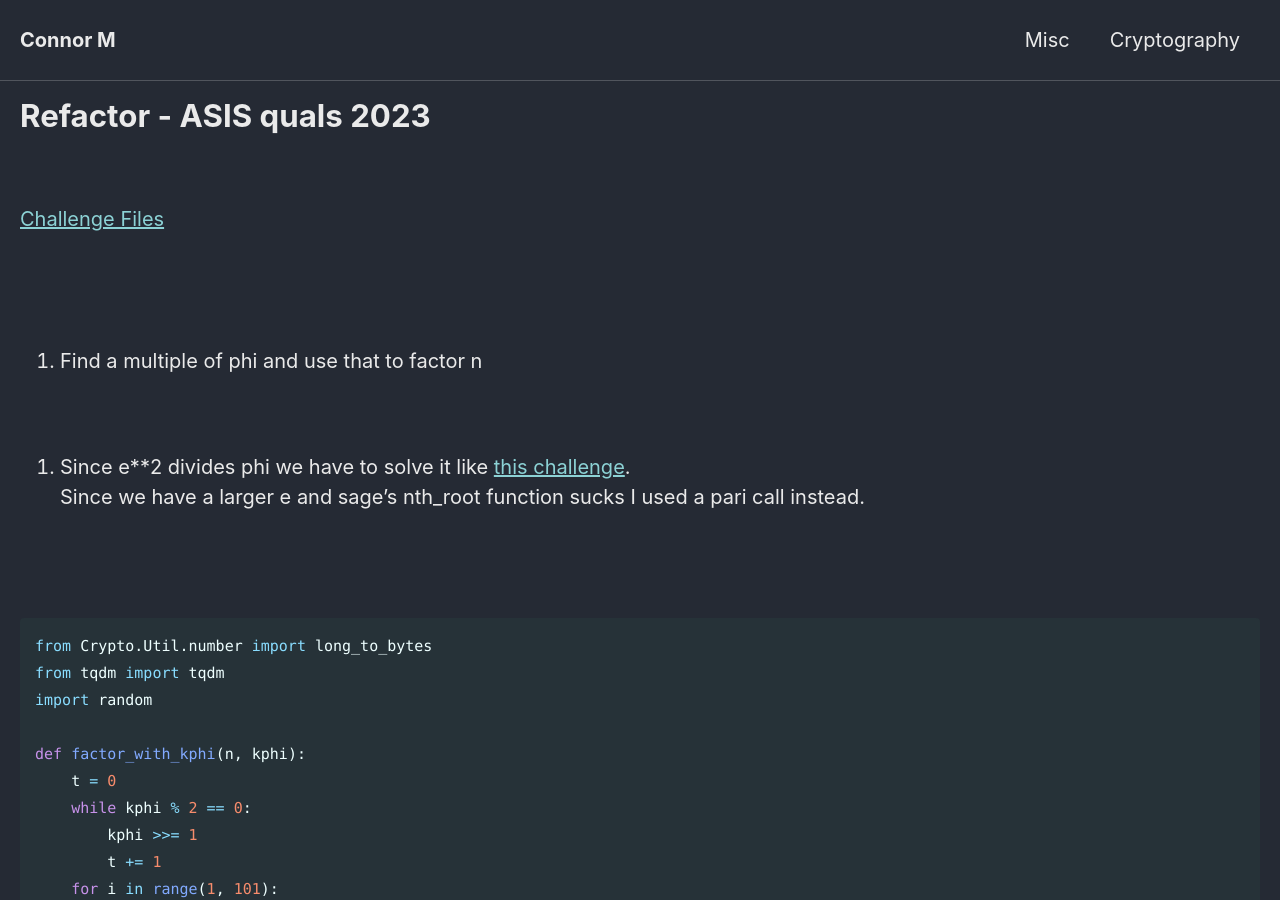
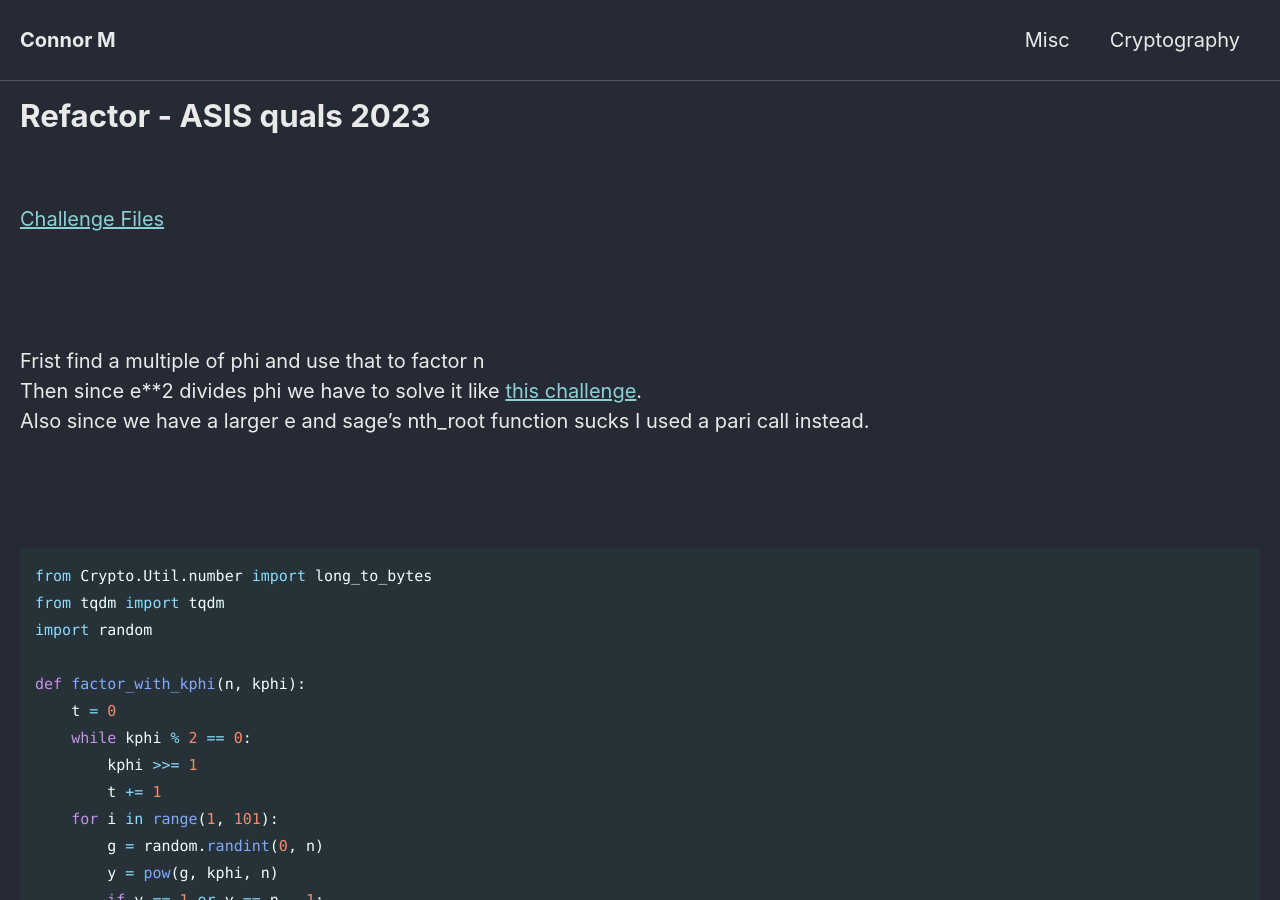
Before and after one commit to Connor-McCartney/Connor-McCartney.github.io, a Jekyll site: the page built from _pages/cryptography/rsa/Refactor-ASIS-quals-2023.md, in a window 1280 px wide and 900 px high. Built offline with Jekyll 4.4.1, drawn with Linux system fonts in a browser that asks for light colours; cached includes are drawn as plain includes.

Commit message:
Update Refactor-ASIS-quals-2023.md

```diff
--- a/_pages/cryptography/rsa/Refactor-ASIS-quals-2023.md
+++ b/_pages/cryptography/rsa/Refactor-ASIS-quals-2023.md
@@ -10,13 +10,11 @@ title: Refactor - ASIS quals 2023
 <br>
 <br>
 
-1. Find a multiple of phi and use that to factor n
-
+Frist find a multiple of phi and use that to factor n
 <br>
-
-2. Since e**2 divides phi we have to solve it like [this challenge](https://hackmd.io/fmdfFQ2iS6yoVpbR3KCiqQ?view#cryptobaby-rsa).
+Then since e**2 divides phi we have to solve it like [this challenge](https://hackmd.io/fmdfFQ2iS6yoVpbR3KCiqQ?view#cryptobaby-rsa).
 <br>
-Since we have a larger e and sage's nth_root function sucks I used a pari call instead.
+Also since we have a larger e and sage's nth_root function sucks I used a pari call instead.
 
 
 <br>
```
